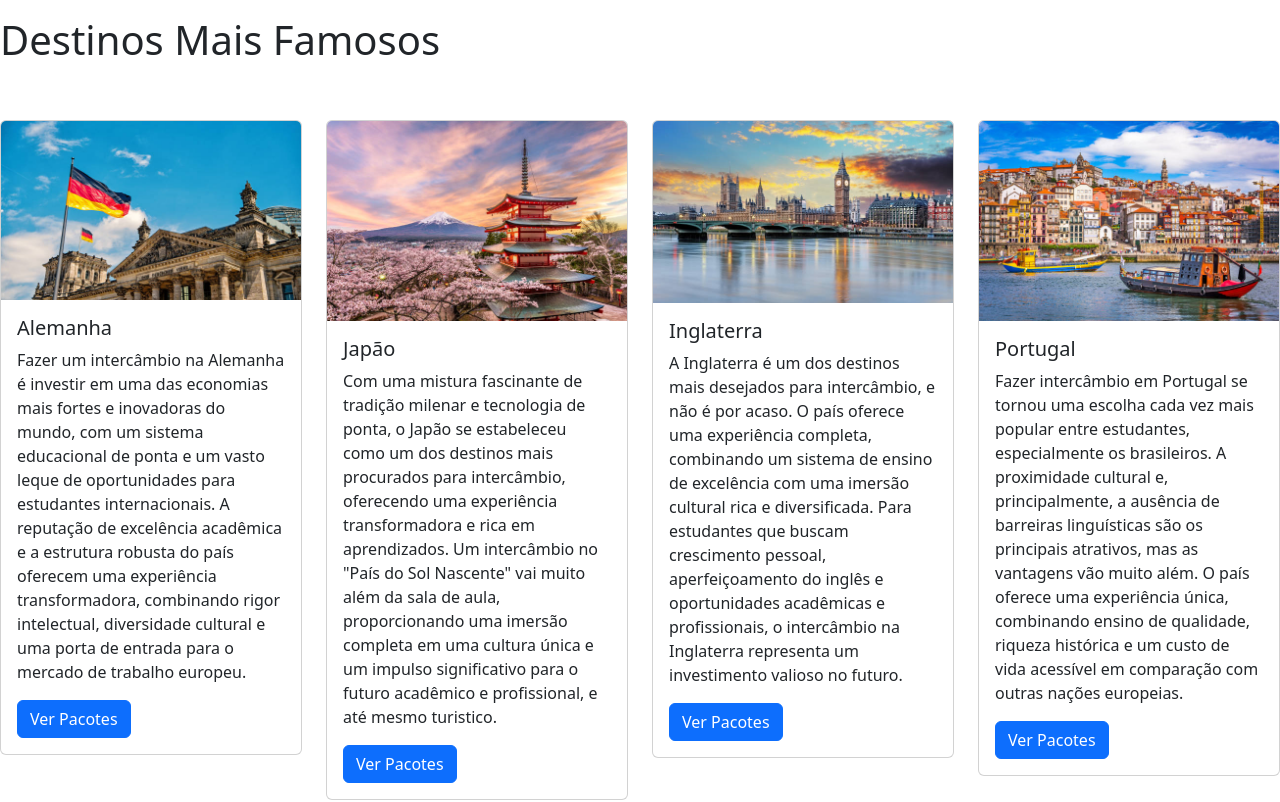
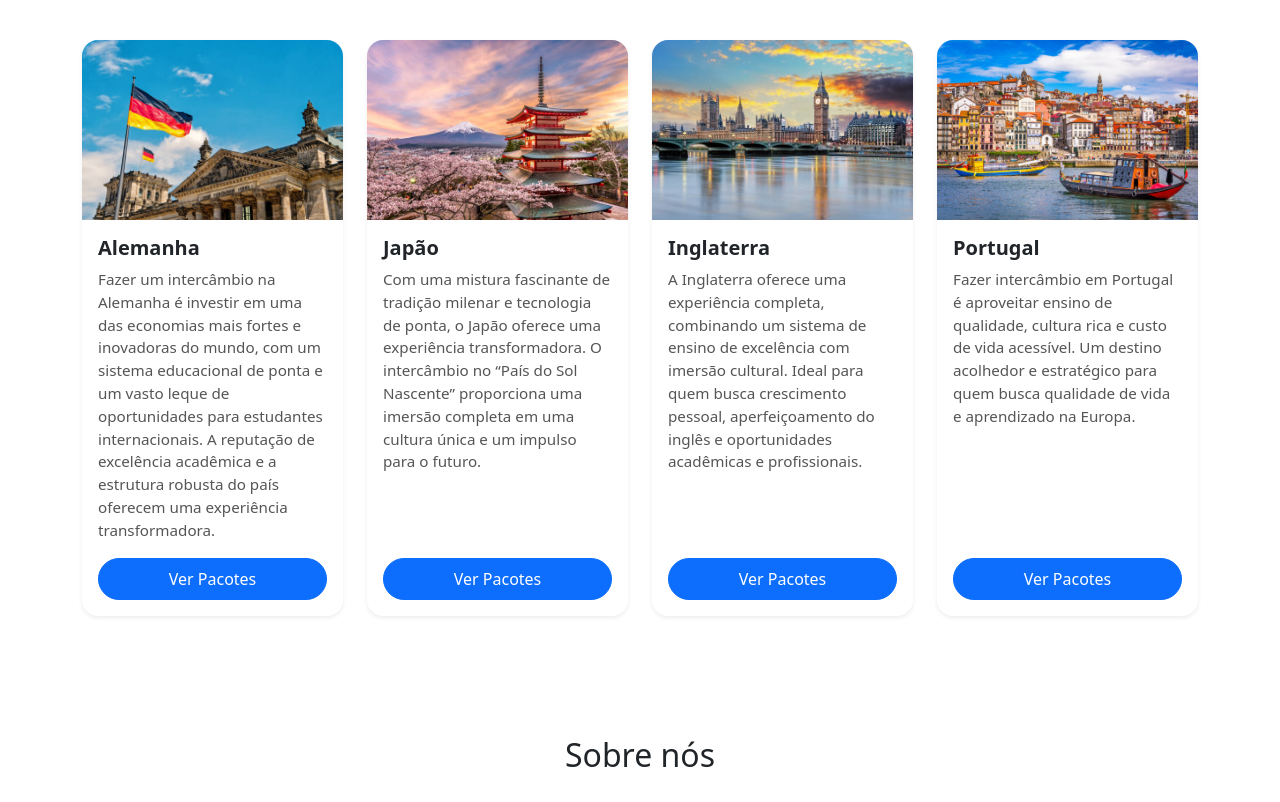
Before and after one commit to PabloIsSpring/Mapa-Do-Intercambista-One, an Angular app: page /home in a window 1280 px wide. Shown: the part 1700-2502 px from the top of the page. Built offline with nearby package versions, Linux system fonts and the light colour scheme.

Commit message:
Melhorias

```diff
--- a/src/app/app.html
+++ b/src/app/app.html
@@ -5,4 +5,5 @@
 <br> <br> <br> <br>
 <div class="corpoConteudo" style="background-color: white;">
     <router-outlet />
+    <app-rodape></app-rodape>
 </div>
--- a/src/app/cards-destinos/cards-destinos.css
+++ b/src/app/cards-destinos/cards-destinos.css
@@ -0,0 +1,50 @@
+.card {
+  display: flex;
+  flex-direction: column;
+  height: 100%;
+  border: none;
+  border-radius: 1rem;
+  transition: transform 0.2s ease, box-shadow 0.2s ease;
+}
+
+.card:hover {
+  transform: translateY(-5px);
+  box-shadow: 0 6px 20px rgba(0, 0, 0, 0.1);
+}
+
+.card-img-top {
+  border-top-left-radius: 1rem;
+  border-top-right-radius: 1rem;
+  height: 180px;
+  object-fit: cover;
+}
+
+.card-body {
+  display: flex;
+  flex-direction: column;
+  flex-grow: 1;
+}
+
+.card-title {
+  font-weight: 600;
+}
+
+.card-text {
+  flex-grow: 1;
+  font-size: 0.95rem;
+  color: #555;
+}
+
+.btn {
+  border-radius: 50px;
+  padding: 8px 16px;
+}
+
+.row.d-flex .col-md-3,
+.row.d-flex .col-lg-3 {
+  display: flex;
+}
+
+h1 {
+  color: #212529;
+}
--- a/src/app/cards-destinos/cards-destinos.html
+++ b/src/app/cards-destinos/cards-destinos.html
@@ -1,72 +1,87 @@
-<br>
-<div class="row">
-    <p class="h1">Destinos Mais Famosos</p>
-</div>
-<br> <br>
+<!DOCTYPE html>
+<html lang="pt-br">
 
-<div class="row">
-    <div class="col-md-3">
-        <div class="card">
-            <img src="images/alemanha.jpg" class="card-img-top" alt="...">
-            <div class="card-body">
+<head>
+    <meta charset="UTF-8">
+    <meta name="viewport" content="width=device-width, initial-scale=1.0">
+</head>
+
+<body>
+
+    <div class="container py-5">
+        <div class="row g-4 d-flex flex-wrap align-items-stretch">
+            <!-- CARD 1 -->
+            <div class="col-12 col-md-6 col-lg-3 d-flex">
+                <div class="card flex-fill shadow-sm">
+                    <img src="images/alemanha.jpg" class="card-img-top" alt="Alemanha">
+                    <div class="card-body d-flex flex-column">
                         <h5 class="card-title">Alemanha</h5>
-                <p class="card-text">Fazer um intercâmbio na Alemanha é investir em uma das economias mais fortes e
-                    inovadoras do mundo,
+                        <p class="card-text flex-grow-1">
+                            Fazer um intercâmbio na Alemanha é investir em uma das economias mais fortes e inovadoras do
+                            mundo,
                             com um sistema educacional de ponta e um vasto leque de oportunidades para estudantes
                             internacionais.
                             A reputação de excelência acadêmica e a estrutura robusta do país oferecem uma experiência
-                    transformadora,
-                    combinando rigor intelectual, diversidade cultural e uma porta de entrada para o mercado de trabalho
-                    europeu.</p>
-                <a routerLink="/noticia-detalhe/1" class="btn btn-primary">Ver Pacotes</a>
+                            transformadora.
+                        </p>
+                        <a routerLink="/noticia-detalhe/1" class="btn btn-primary mt-auto">Ver Pacotes</a>
                     </div>
                 </div>
             </div>
-    <div class="col-md-3">
-        <div class="card">
-            <img src="images/japao.jpg" class="card-img-top" alt="...">
-            <div class="card-body">
+
+            <!-- CARD 2 -->
+            <div class="col-12 col-md-6 col-lg-3 d-flex">
+                <div class="card flex-fill shadow-sm">
+                    <img src="images/japao.jpg" class="card-img-top" alt="Japão">
+                    <div class="card-body d-flex flex-column">
                         <h5 class="card-title">Japão</h5>
-                <p class="card-text">Com uma mistura fascinante de tradição milenar e tecnologia de ponta, o Japão se
-                    estabeleceu
-                    como um dos destinos mais procurados para intercâmbio, oferecendo uma experiência transformadora e
-                    rica em aprendizados.
-                    Um intercâmbio no "País do Sol Nascente" vai muito além da sala de aula, proporcionando uma imersão
-                    completa em uma cultura
-                    única e um impulso significativo para o futuro acadêmico e profissional, e até mesmo turistico.</p>
-                <a routerLink="/noticia-detalhe/2" class="btn btn-primary">Ver Pacotes</a>
+                        <p class="card-text flex-grow-1">
+                            Com uma mistura fascinante de tradição milenar e tecnologia de ponta, o Japão oferece uma
+                            experiência transformadora.
+                            O intercâmbio no “País do Sol Nascente” proporciona uma imersão completa em uma cultura
+                            única e um impulso para o futuro.
+                        </p>
+                        <a routerLink="/noticia-detalhe/2" class="btn btn-primary mt-auto">Ver Pacotes</a>
                     </div>
                 </div>
             </div>
-    <div class="col-md-3">
-        <div class="card">
-            <img src="images/inglaterra.jpg" class="card-img-top" alt="...">
-            <div class="card-body">
+
+            <!-- CARD 3 -->
+            <div class="col-12 col-md-6 col-lg-3 d-flex">
+                <div class="card flex-fill shadow-sm">
+                    <img src="images/inglaterra.jpg" class="card-img-top" alt="Inglaterra">
+                    <div class="card-body d-flex flex-column">
                         <h5 class="card-title">Inglaterra</h5>
-                <p class="card-text">A Inglaterra é um dos destinos mais desejados para intercâmbio, e não é por acaso.
-                    O país oferece uma experiência completa, combinando um sistema de ensino de excelência com uma
-                    imersão cultural
-                    rica e diversificada. Para estudantes que buscam crescimento pessoal, aperfeiçoamento do inglês e
-                    oportunidades
-                    acadêmicas e profissionais, o intercâmbio na Inglaterra representa um investimento valioso no
-                    futuro.</p>
-                <a routerLink="/noticia-detalhe/3" class="btn btn-primary">Ver Pacotes</a>
+                        <p class="card-text flex-grow-1">
+                            A Inglaterra oferece uma experiência completa, combinando um sistema de ensino de excelência
+                            com imersão cultural.
+                            Ideal para quem busca crescimento pessoal, aperfeiçoamento do inglês e oportunidades
+                            acadêmicas e profissionais.
+                        </p>
+                        <a routerLink="/noticia-detalhe/3" class="btn btn-primary mt-auto">Ver Pacotes</a>
                     </div>
                 </div>
             </div>
-    <div class="col-md-3">
-        <div class="card">
-            <img src="images/portugal.jpg" class="card-img-top" alt="...">
-            <div class="card-body">
+
+            <!-- CARD 4 -->
+            <div class="col-12 col-md-6 col-lg-3 d-flex">
+                <div class="card flex-fill shadow-sm">
+                    <img src="images/portugal.jpg" class="card-img-top" alt="Portugal">
+                    <div class="card-body d-flex flex-column">
                         <h5 class="card-title">Portugal</h5>
-                <p class="card-text">Fazer intercâmbio em Portugal se tornou uma escolha cada vez mais popular entre
-                    estudantes,
-                    especialmente os brasileiros. A proximidade cultural e, principalmente, a ausência de barreiras
-                    linguísticas são os principais atrativos, mas as vantagens vão muito além. O país oferece uma
-                    experiência única, combinando ensino de qualidade, riqueza histórica e um custo de vida acessível em
-                    comparação com outras nações europeias.</p>
-                <a routerLink="/noticia-detalhe/3" class="btn btn-primary">Ver Pacotes</a>
+                        <p class="card-text flex-grow-1">
+                            Fazer intercâmbio em Portugal é aproveitar ensino de qualidade, cultura rica e custo de vida
+                            acessível.
+                            Um destino acolhedor e estratégico para quem busca qualidade de vida e aprendizado na
+                            Europa.
+                        </p>
+                        <a routerLink="/noticia-detalhe/4" class="btn btn-primary mt-auto">Ver Pacotes</a>
                     </div>
                 </div>
             </div>
         </div>
+    </div>
+
+</body>
+
+</html>
--- a/src/app/destinos/destinos.css
+++ b/src/app/destinos/destinos.css
@@ -4,6 +4,7 @@ body {
   margin: 0;
   padding: 0;
 }
+
 
 .row {
   margin: 0;
--- a/src/app/destinos/destinos.html
+++ b/src/app/destinos/destinos.html
@@ -1,8 +1,17 @@
-<app-cards-destinos></app-cards-destinos>
+<div class="row">
+    <div class="text-left mb-4">
+        <br>
+        <h1>Destinos Mais Famosos</h1>
+        <app-cards-destinos></app-cards-destinos>
+    </div>
+</div>
+
 <br>
 
 <div class="row">
-    <p class="h1">Catálogo de Destinos</p>
+    <div class="text-left mb-4">
+        <h1>Catalogo de Destinos</h1>
+    </div>
     <br><br>
 </div>
 
```
Also changed, not shown: 1 other file (tests, documents, lock files or other folders). Lines whose indentation alone changed are shown as unchanged.
